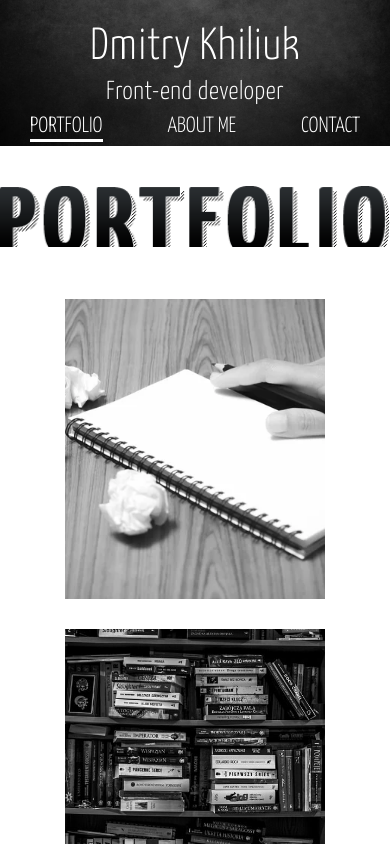
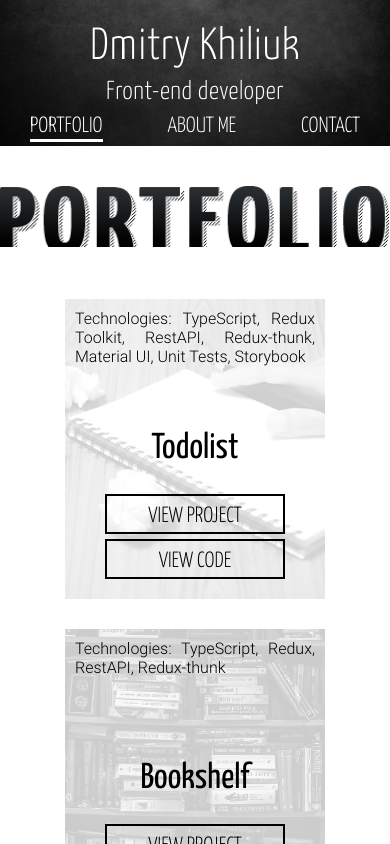
Before and after one commit to DmitryKhiliuk/portfolio-new-, a React (Create React App) app: page / in a window 390 px wide. Shown: the top 844 px of the page. Built offline with nearby package versions, Linux system fonts and the light colour scheme; a web font is replaced by a local one.

Commit message:
adaptive

```diff
--- a/package.json
+++ b/package.json
@@ -4,6 +4,10 @@
   "private": true,
   "homepage": "https://DmitryKhiliuk.github.io/portfolio-new-",
   "dependencies": {
+    "@emotion/react": "^11.10.5",
+    "@emotion/styled": "^11.10.5",
+    "@mui/icons-material": "^5.11.0",
+    "@mui/material": "^5.11.3",
     "@testing-library/jest-dom": "^5.14.1",
     "@testing-library/react": "^13.0.0",
     "@testing-library/user-event": "^13.2.1",
@@ -19,9 +23,11 @@
     "deploy": "^1.0.3",
     "gh-pages": "^4.0.0",
     "react": "^18.2.0",
+    "react-awesome-reveal": "^4.1.0",
     "react-dom": "^18.2.0",
     "react-hook-form": "^7.33.1",
     "react-redux": "^8.0.2",
+    "react-reveal": "^1.2.2",
     "react-router-dom": "^6.3.0",
     "react-scripts": "5.0.1",
     "redux": "^4.2.0",
--- a/src/Components/Contacts/Contacts.tsx
+++ b/src/Components/Contacts/Contacts.tsx
@@ -16,7 +16,8 @@ export const Contacts = () => {
     const {register, handleSubmit, formState: {errors}, reset} = useForm<ContactsType>()
 
     const onSubmit:SubmitHandler<ContactsType> = (data) => {
-        axios.post('https://gmail-smtp-beta.vercel.app/sendMessage', data)
+        //axios.post('https://gmail-smtp-beta.vercel.app/sendMessage', data)
+        axios.post('http://localhost:3010/sendMessage', data)
             .then(() => {
                 alert('Отправлено!')
             })
--- a/src/Components/Portfolio/Project/Project.tsx
+++ b/src/Components/Portfolio/Project/Project.tsx
@@ -1,5 +1,8 @@
 import React from 'react';
 import s from './Progect.module.sass'
+import {Flip} from "react-awesome-reveal";
+
+
 
 type ProjectType = {
     background: {backgroundImage: string}
@@ -10,9 +13,24 @@ type ProjectType = {
 }
 
 export const Project = (props:ProjectType) => {
+
     return (
         <div className={s.project__item} style={props.background}>
-            <div className={s.content}>
+            {window.innerWidth > 520 ?
+                <div className={s.content} >
+                    <div className={s.textBlock}>
+                        <div className={s.text}>
+                            {props.text}
+                        </div>
+                    </div>
+                    <h2 className={s.title}>{props.title}</h2>
+                    <div className={s.buttonBlock}>
+                        <a href={props.addressProject} target='_blank' className={s.button}>VIEW PROJECT</a>
+                        <a href={props.addressCode} target='_blank' className={s.button}>VIEW CODE</a>
+                    </div>
+                </div> :
+                <Flip direction={'vertical'} delay={2500}>
+                    <div className={s.content} style={{backgroundColor: 'rgba(255,255,255,.8)', opacity: 1}}>
                         <div className={s.textBlock}>
                             <div className={s.text}>
                                 {props.text}
@@ -24,6 +42,9 @@ export const Project = (props:ProjectType) => {
                             <a href={props.addressCode} target='_blank' className={s.button}>VIEW CODE</a>
                         </div>
                     </div>
+                </Flip>
+            }
+
         </div>
 
     );
```
Also changed, not shown: 1 other file (tests, documents, lock files or other folders). Lines whose indentation alone changed are shown as unchanged.
